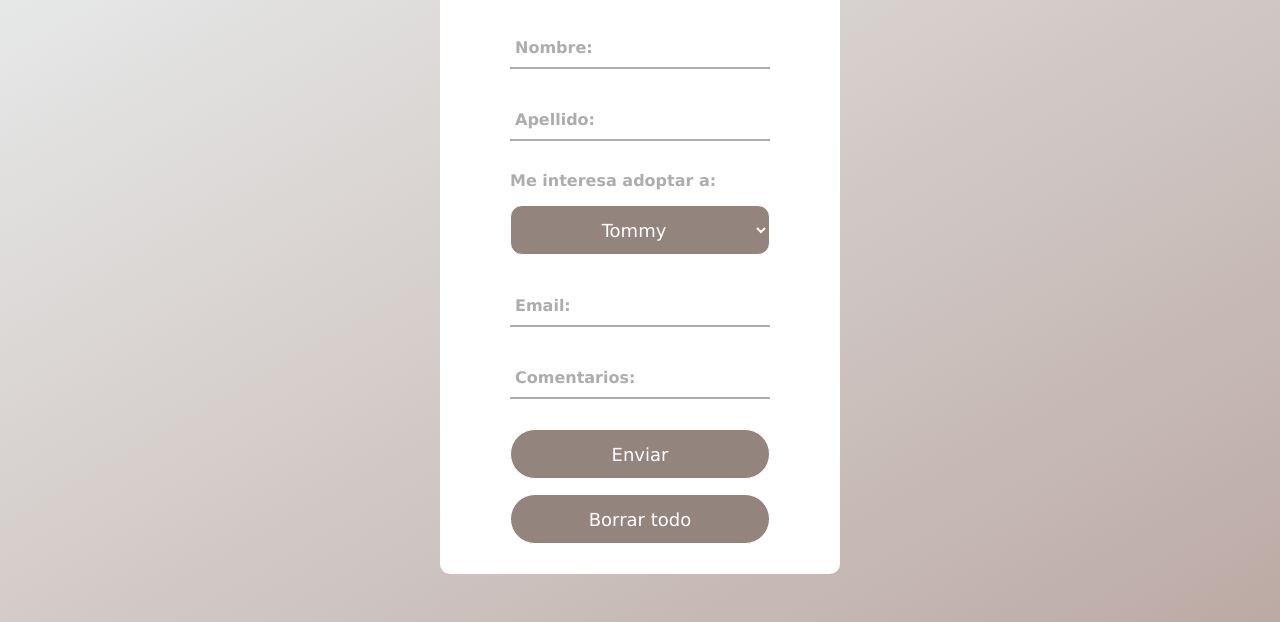
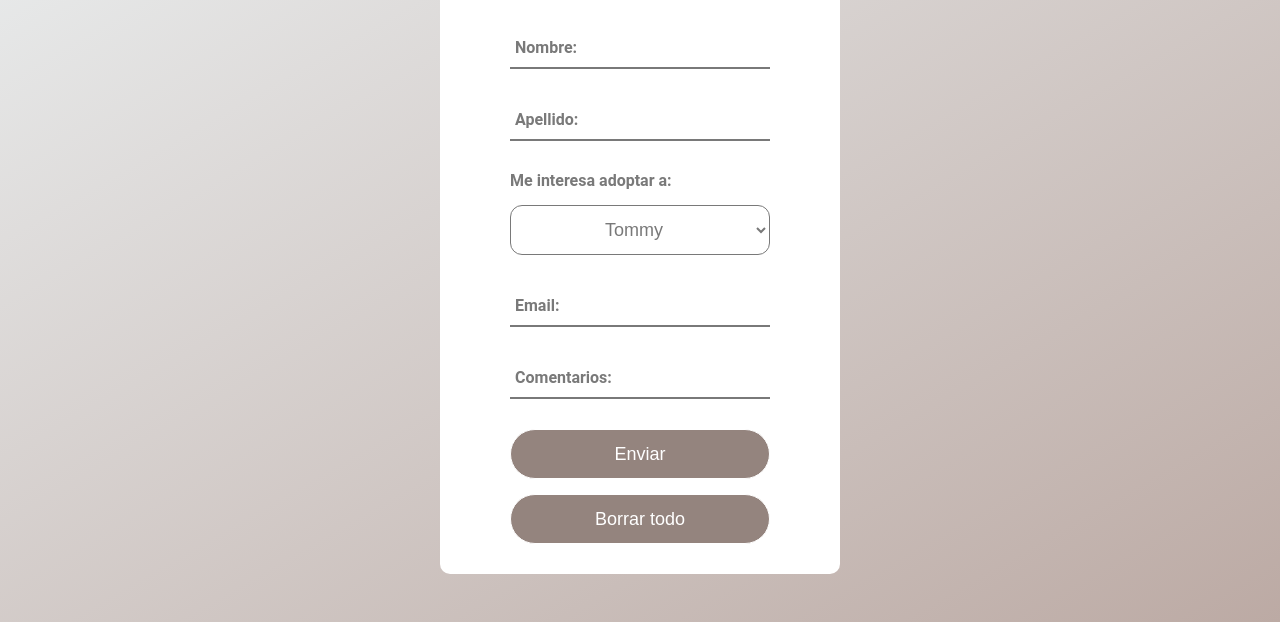
Before and after one commit to gabitacai/Patitas-Felices-Adopciones, a plain HTML site: page form.html in a window 1280 px wide. Shown: the part 178-800 px from the top of the page. Drawn offline with Linux system fonts and the light colour scheme.

Commit message:
cambio select

```diff
--- a/css/style.css
+++ b/css/style.css
@@ -1,7 +1,6 @@
 * {
     margin: 0;
     padding: 0;
-    font-family: Verdana;
     box-sizing: border-box;
 }
 
@@ -45,7 +44,7 @@ body {
 
 form .username {
     position: relative;
-    border-bottom: 2px solid #adadad;
+    border-bottom: 2px solid #797979;
     margin: 30px 0;
 }
 
@@ -64,14 +63,14 @@ form .username {
     position: absolute;
     top: 50%;
     left: 5px;
-    color: #adadad;
+    color: #797979;
     transform: translateY(-50%);
     font-size: 16px;
     transition: .5s;
 
 }
 .opcionesadopciones{
-    color: #adadad;
+    color: #797979;
     margin-bottom: 15px;
 
 }
@@ -81,10 +80,10 @@ form .username {
     width: 100%;
     height: 50px;
     border: 1px solid;
-    background: #94847e;
+    background: #ffffff;
     border-radius: 12px;
     font-size: 18px;
-    color: white;
+    color: #797979;
     cursor: pointer;
     outline: none;
 }
```
